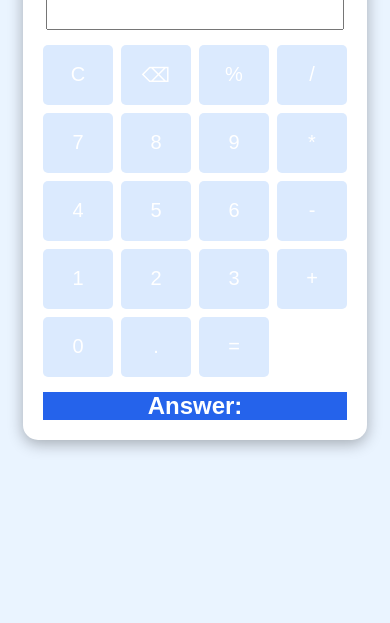
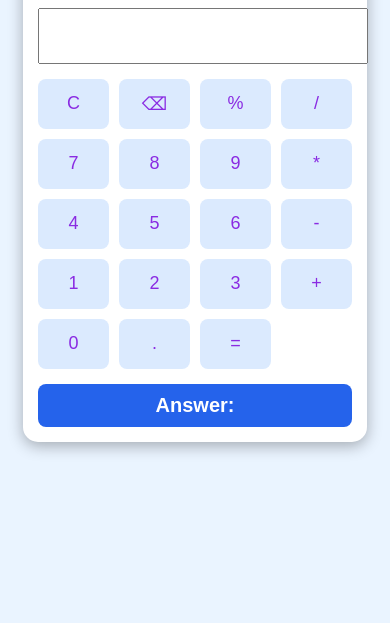
Before and after one commit to dhanawadepreeti97-creator/Basic-calculator, a plain HTML site: page index.html in a window 390 px wide. Shown: the part 267-890 px from the top of the page. Before the commit the page ends 860 px from the top, so only its background shows below. Drawn offline with Linux system fonts and the light colour scheme.

Commit message:
Makingo mobile reponsive

```diff
--- a/style.css
+++ b/style.css
@@ -4,12 +4,14 @@
     display: flex;
     justify-content: center;
     align-items: center;
-            height: 100vh;
+    min-height: 100vh;
+    padding: 15px;
 }
 
 .calculator{
     background-color: white;
-            color: white;
+    width: 100%;
+    max-width: 420px;
     padding: 20px;
     border-radius: 15px;
     box-shadow: 0px 4px 15px rgba(0,0,0,0.3);
@@ -17,38 +19,62 @@
 }
 
 #display{
-            width: 290px;
-            height: 50px;
-            font-size: 22px;
+    width: 100%;
+    height: 60px;
+    font-size: 24px;
     text-align: right;
     margin-bottom: 15px;
+    padding-right: 10px;
 }
 
 .buttons{
     display: grid;
-            grid-template-columns: repeat(4, 70px);
-            gap: 8px;
+    grid-template-columns: repeat(4, 1fr);
+    gap: 10px;
 }
 
 button{
     height: 60px;
-            font-size: 20px;
+    font-size: 22px;
     border: none;
-            border-radius: 5px;
+    border-radius: 8px;
     cursor: pointer;
     background-color: #dbeafe;
-            color: white;
-        }
-
-        button:hover{
-            background-color: #cfcfcf;
-            transform: scale(1.05);
+    color: blueviolet;
 }
 
 #result{
     margin-top: 15px;
     font-size: 24px;
+    padding: 12px;
     font-weight: bold;
     background-color: #2563eb;
     color: white;
+    border-radius: 8px;
 }
+
+@media (max-width: 600px){
+
+    .calculator{
+        padding: 15px;
+    }
+
+    h2{
+        font-size: 28px;
+    }
+
+    #display{
+        height: 50px;
+        font-size: 20px;
+    }
+
+    button{
+        height: 50px;
+        font-size: 18px;
+    }
+
+    #result{
+        font-size: 20px;
+        padding: 10px;
+    }
+}
```
Lines whose indentation alone changed are shown as unchanged.
